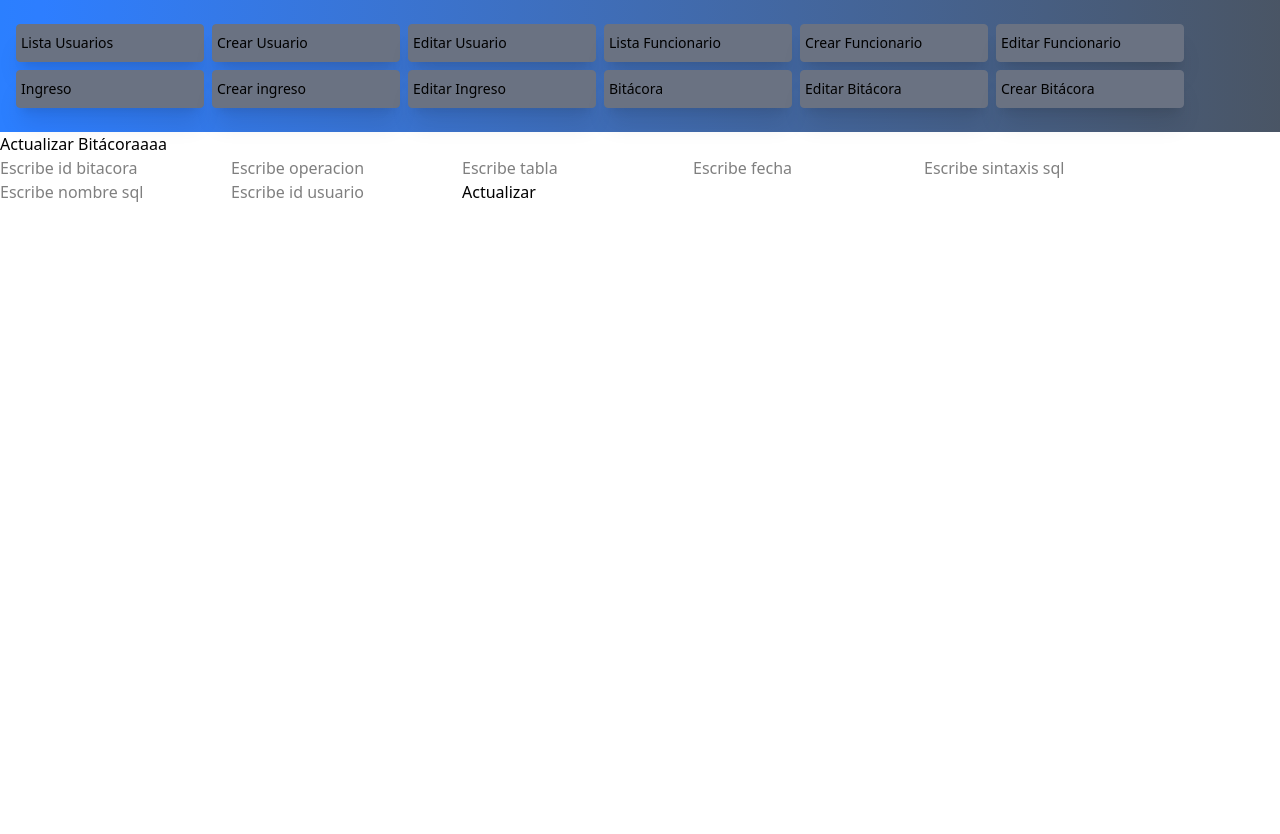
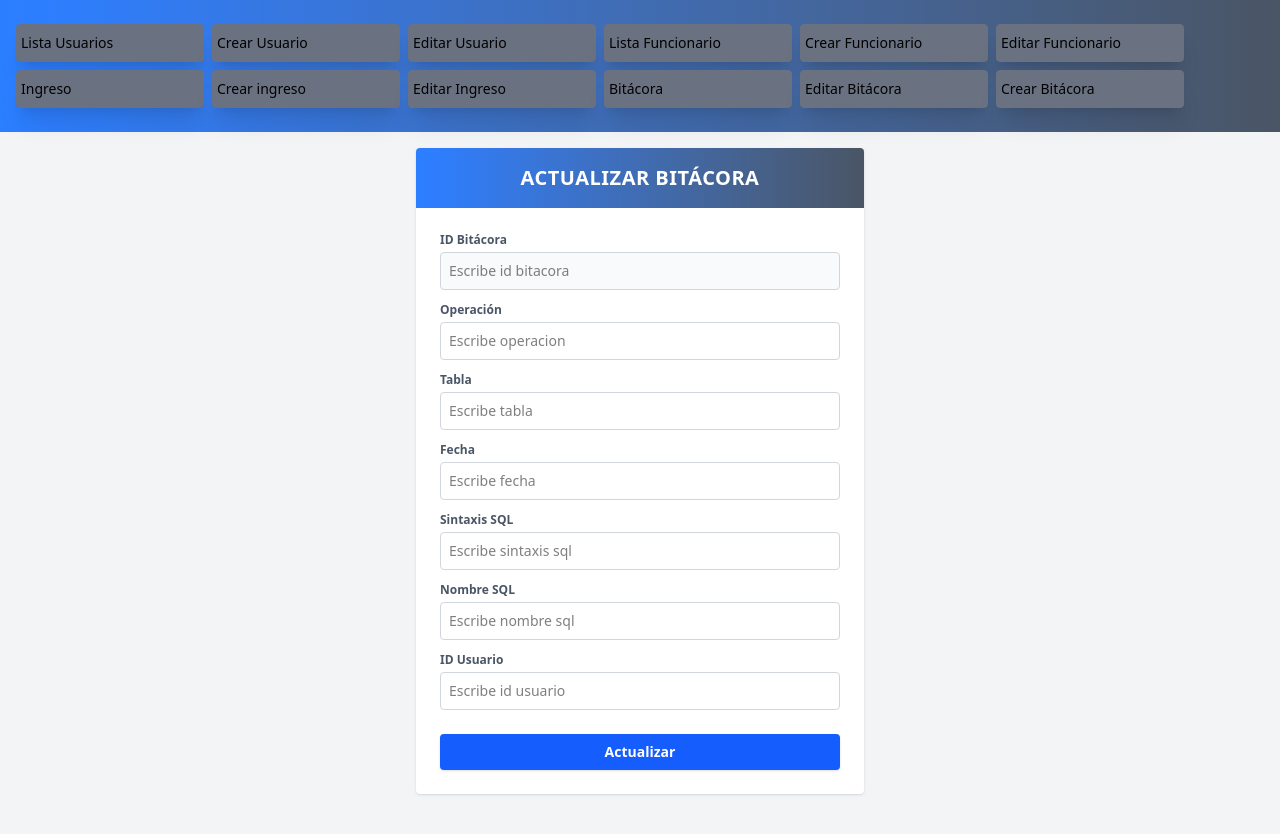
Before and after one commit to juniorsmith21/TareaAJJS, an Angular app: page /editar-bitacora/1 in a window 1280 px wide. Shown: the top 834 px of the page. Before the commit the page ends 800 px from the top, so only its background shows below. Built offline with nearby package versions, Linux system fonts and the light colour scheme.

Commit message:
Feat:Aplicacion de estilos a los componentes de bitacora

```diff
--- a/src/app/bitacora/bitacora.html
+++ b/src/app/bitacora/bitacora.html
@@ -1,53 +1,58 @@
-<h2>LISTA DE BITÁCORA</h2>
+<div class="p-4 bg-gray-100 min-h-screen flex flex-col items-center">
 
-<table >
+  <div class="w-full max-w-5xl bg-white rounded shadow overflow-hidden">
+
+    <div class="bg-gradient-to-l from-gray-600 to-blue-500 text-white p-4 text-center">
+      <h1 class="text-xl font-bold uppercase tracking-wide">Lista de Bitácora</h1>
+    </div>
+
+    <div class="overflow-x-auto p-4">
+      <table class="w-full text-left border-collapse">
 
         <thead>
-
-    <tr>
-      <th>ID</th>
-      <th>Operación</th>
-      <th>Tabla</th>
-      <th>Fecha</th>
-      <th>Sintaxis SQL</th>
-      <th>Nombre SQL</th>
-      <th>ID Usuario</th>
-      <th>Acciones</th>
+          <tr class="bg-gray-200 text-gray-700 uppercase text-xs tracking-wider border-b border-gray-300">
+            <th class="p-3">ID</th>
+            <th class="p-3">Operación</th>
+            <th class="p-3">Tabla</th>
+            <th class="p-3">Fecha</th>
+            <th class="p-3">Sintaxis SQL</th>
+            <th class="p-3">Nombre SQL</th>
+            <th class="p-3">ID Usuario</th>
+            <th class="p-3 text-center">Acciones</th>
           </tr>
-
         </thead>
 
-  <tbody>
+        <tbody class="divide-y divide-gray-200 text-sm text-gray-700">
+          <tr *ngFor="let b of bitacora" class="hover:bg-gray-50 transition-colors">
 
-    <tr *ngFor="let b of bitacora">
+            <td class="p-3 font-medium text-gray-900">{{ b.id_bitacora }}</td>
+            <td class="p-3">{{ b.operacion }}</td>
+            <td class="p-3">{{ b.tabla }}</td>
+            <td class="p-3">{{ b.fecha }}</td>
+            <td class="p-3 max-w-xs truncate" [title]="b.sintaxis_sql">{{ b.sintaxis_sql }}</td>
+            <td class="p-3">{{ b.nombre_sql }}</td>
+            <td class="p-3">{{ b.id_usuario }}</td>
 
-      <td>{{ b.id_bitacora }}</td>
-
-      <td>{{ b.operacion }}</td>
-
-      <td>{{ b.tabla }}</td>
-
-      <td>{{ b.fecha }}</td>
-
-      <td>{{ b.sintaxis_sql }}</td>
-
-      <td>{{ b.nombre_sql }}</td>
-
-      <td>{{ b.id_usuario }}</td>
-
-      <td>
+            <td class="p-3 text-center space-x-2 whitespace-nowrap">
+              <button
+                (click)="llevarActualizar(b.id_bitacora)"
+                class="bg-blue-600 hover:bg-blue-700 text-white font-semibold px-3 py-1 rounded text-xs transition-colors shadow">
+                Actualizar
+              </button>
 
               <button
-          (click)="eliminar(b.id_bitacora)">
+                (click)="eliminar(b.id_bitacora)"
+                class="bg-red-600 hover:bg-red-700 text-white font-semibold px-3 py-1 rounded text-xs transition-colors shadow">
                 Eliminar
               </button>
-
-        <button  (click)="llevarActualizar (b.id_bitacora)">Actualizar </button>
-
             </td>
 
           </tr>
-
         </tbody>
 
       </table>
+    </div>
+
+  </div>
+
+</div>
--- a/src/app/crear-bitacora/crear-bitacora.html
+++ b/src/app/crear-bitacora/crear-bitacora.html
@@ -1,87 +1,96 @@
-<h2>Crear Bitácora</h2>
+<div class="p-4 bg-gray-100 min-h-screen flex flex-col items-center">
 
-<form (ngSubmit)="guardarBitacora()">
+  <div class="w-full max-w-md bg-white rounded shadow overflow-hidden">
 
-  <div>
-    <label>Operación</label><br>
+    <div class="bg-gradient-to-l from-gray-600 to-blue-500 text-white p-4 text-center">
+      <h1 class="text-xl font-bold uppercase tracking-wide">Crear Bitácora</h1>
+    </div>
+
+    <form (ngSubmit)="guardarBitacora()" class="p-6 flex flex-col gap-3">
+
+      <div class="flex flex-col">
+        <label class="text-xs font-semibold text-gray-600 mb-1">Operación</label>
         <input
           type="text"
+          placeholder="Escribe la operación"
           name="operacion"
           [(ngModel)]="nuevaBitacora.operacion"
-      required>
+          required
+          class="border border-gray-300 rounded p-2 text-sm focus:outline-none focus:border-blue-500"
+        >
       </div>
 
-  <br>
-
-  <div>
-    <label>Tabla</label><br>
+      <div class="flex flex-col">
+        <label class="text-xs font-semibold text-gray-600 mb-1">Tabla</label>
         <input
           type="text"
+          placeholder="Escribe el nombre de la tabla"
           name="tabla"
           [(ngModel)]="nuevaBitacora.tabla"
-      required>
+          required
+          class="border border-gray-300 rounded p-2 text-sm focus:outline-none focus:border-blue-500"
+        >
       </div>
 
-  <br>
-
-  <div>
-    <label>Fecha</label><br>
+      <div class="flex flex-col">
+        <label class="text-xs font-semibold text-gray-600 mb-1">Fecha</label>
         <input
           type="datetime-local"
           name="fecha"
           [(ngModel)]="nuevaBitacora.fecha"
-      required>
+          required
+          class="border border-gray-300 rounded p-2 text-sm focus:outline-none focus:border-blue-500 text-gray-700"
+        >
       </div>
 
-  <br>
-
-  <div>
-    <label>Sintaxis SQL</label><br>
+      <div class="flex flex-col">
+        <label class="text-xs font-semibold text-gray-600 mb-1">Sintaxis SQL</label>
         <textarea
+          rows="4"
+          placeholder="Escribe la sintaxis SQL"
           name="sintaxis_sql"
-      rows="4"
           [(ngModel)]="nuevaBitacora.sintaxis_sql"
-      required>
-    </textarea>
+          required
+          class="border border-gray-300 rounded p-2 text-sm focus:outline-none focus:border-blue-500"
+        ></textarea>
       </div>
 
-  <br>
-
-  <div>
-    <label>Nombre SQL</label><br>
+      <div class="flex flex-col">
+        <label class="text-xs font-semibold text-gray-600 mb-1">Nombre SQL</label>
         <input
           type="text"
+          placeholder="Escribe el nombre SQL"
           name="nombre_sql"
           [(ngModel)]="nuevaBitacora.nombre_sql"
-      required>
+          required
+          class="border border-gray-300 rounded p-2 text-sm focus:outline-none focus:border-blue-500"
+        >
       </div>
 
-  <br>
-
-  <div>
-    <label>Usuario</label><br>
-
+      <div class="flex flex-col">
+        <label class="text-xs font-semibold text-gray-600 mb-1">Usuario</label>
         <select
           name="id_usuario"
           [(ngModel)]="nuevaBitacora.id_usuario"
-      required>
+          required
+          class="border border-gray-300 rounded p-2 text-sm focus:outline-none focus:border-blue-500 bg-white"
+        >
+          <option value="">Seleccione un usuario</option>
+          <option *ngFor="let usuario of usuarios" [value]="usuario.id_usuario">
+            {{usuario.id_usuario}}
+          </option>
+        </select>
+      </div>
 
-      <option value="">Seleccione un usuario</option>
+      <div class="mt-3">
+        <button
+          type="submit"
+          class="w-full bg-green-600 hover:bg-blue-700 text-white font-semibold py-2 px-4 rounded text-sm transition-colors shadow">
+          Guardar Bitácora
+        </button>
+      </div>
 
-      <option
-        *ngFor="let usuario of usuarios"
-        [value]="usuario.id_usuario">
-
-        {{usuario.id_usuario}}
-
-      </option>
-
-    </select>
+    </form>
+  </div>
 
 </div>
-
-  <br>
-
-  <button type="submit">Guardar Bitácora </button>
-
-</form>
--- a/src/app/editar-bitacora/editar-bitacora.html
+++ b/src/app/editar-bitacora/editar-bitacora.html
@@ -1,21 +1,99 @@
-<h1>Actualizar Bitácoraaaa</h1>
+<div class="p-4 bg-gray-100 min-h-screen flex flex-col items-center">
 
-<form (ngSubmit)="actualizarBitacora()">
+  <div class="w-full max-w-md bg-white rounded shadow overflow-hidden">
 
-    <input placeholder="Escribe id bitacora" name="id" [(ngModel)]="bitacora.id_bitacora">
+    <div class="bg-gradient-to-l from-gray-600 to-blue-500 text-white p-4 text-center">
+      <h1 class="text-xl font-bold uppercase tracking-wide">Actualizar Bitácora</h1>
+    </div>
 
-    <input placeholder="Escribe operacion" name="operacion" [(ngModel)]="bitacora.operacion">
+    <form (ngSubmit)="actualizarBitacora()" class="p-6 flex flex-col gap-3">
 
-    <input placeholder="Escribe tabla" name="tabla" [(ngModel)]="bitacora.tabla">
+      <div class="flex flex-col">
+        <label class="text-xs font-semibold text-gray-600 mb-1">ID Bitácora</label>
+        <input
+          type="text"
+          placeholder="Escribe id bitacora"
+          name="id"
+          [(ngModel)]="bitacora.id_bitacora"
+          class="border border-gray-300 rounded p-2 text-sm focus:outline-none focus:border-blue-500 bg-gray-50"
+        >
+      </div>
 
-    <input placeholder="Escribe fecha" name="fecha" [(ngModel)]="bitacora.fecha">
+      <div class="flex flex-col">
+        <label class="text-xs font-semibold text-gray-600 mb-1">Operación</label>
+        <input
+          type="text"
+          placeholder="Escribe operacion"
+          name="operacion"
+          [(ngModel)]="bitacora.operacion"
+          class="border border-gray-300 rounded p-2 text-sm focus:outline-none focus:border-blue-500"
+        >
+      </div>
 
-    <input placeholder="Escribe sintaxis sql" name="sintaxis" [(ngModel)]="bitacora.sintaxis_sql">
+      <div class="flex flex-col">
+        <label class="text-xs font-semibold text-gray-600 mb-1">Tabla</label>
+        <input
+          type="text"
+          placeholder="Escribe tabla"
+          name="tabla"
+          [(ngModel)]="bitacora.tabla"
+          class="border border-gray-300 rounded p-2 text-sm focus:outline-none focus:border-blue-500"
+        >
+      </div>
 
-    <input placeholder="Escribe nombre sql" name="nombre_sql" [(ngModel)]="bitacora.nombre_sql">
+      <div class="flex flex-col">
+        <label class="text-xs font-semibold text-gray-600 mb-1">Fecha</label>
+        <input
+          type="text"
+          placeholder="Escribe fecha"
+          name="fecha"
+          [(ngModel)]="bitacora.fecha"
+          class="border border-gray-300 rounded p-2 text-sm focus:outline-none focus:border-blue-500"
+        >
+      </div>
 
-    <input placeholder="Escribe id usuario" name="id_usr" [(ngModel)]="bitacora.id_usuario">
+      <div class="flex flex-col">
+        <label class="text-xs font-semibold text-gray-600 mb-1">Sintaxis SQL</label>
+        <input
+          type="text"
+          placeholder="Escribe sintaxis sql"
+          name="sintaxis"
+          [(ngModel)]="bitacora.sintaxis_sql"
+          class="border border-gray-300 rounded p-2 text-sm focus:outline-none focus:border-blue-500"
+        >
+      </div>
 
-    <button type="submit"> Actualizar </button>
+      <div class="flex flex-col">
+        <label class="text-xs font-semibold text-gray-600 mb-1">Nombre SQL</label>
+        <input
+          type="text"
+          placeholder="Escribe nombre sql"
+          name="nombre_sql"
+          [(ngModel)]="bitacora.nombre_sql"
+          class="border border-gray-300 rounded p-2 text-sm focus:outline-none focus:border-blue-500"
+        >
+      </div>
 
-</form>
+      <div class="flex flex-col">
+        <label class="text-xs font-semibold text-gray-600 mb-1">ID Usuario</label>
+        <input
+          type="text"
+          placeholder="Escribe id usuario"
+          name="id_usr"
+          [(ngModel)]="bitacora.id_usuario"
+          class="border border-gray-300 rounded p-2 text-sm focus:outline-none focus:border-blue-500"
+        >
+      </div>
+
+      <div class="mt-3">
+        <button
+          type="submit"
+          class="w-full bg-blue-600 hover:bg-blue-700 text-white font-semibold py-2 px-4 rounded text-sm transition-colors shadow">
+          Actualizar
+        </button>
+      </div>
+
+    </form>
+  </div>
+
+</div>
```
Lines whose indentation alone changed are shown as unchanged.
